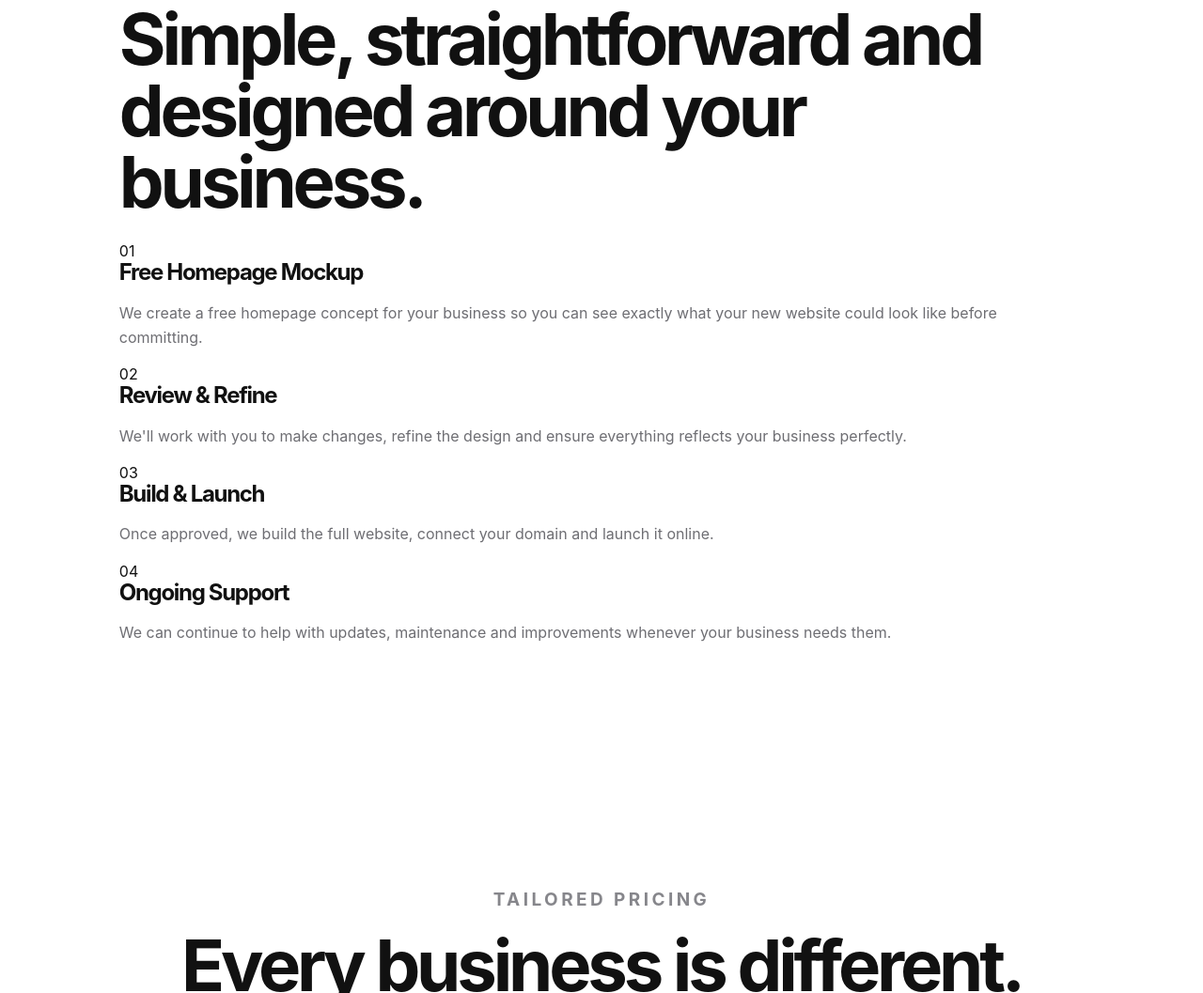
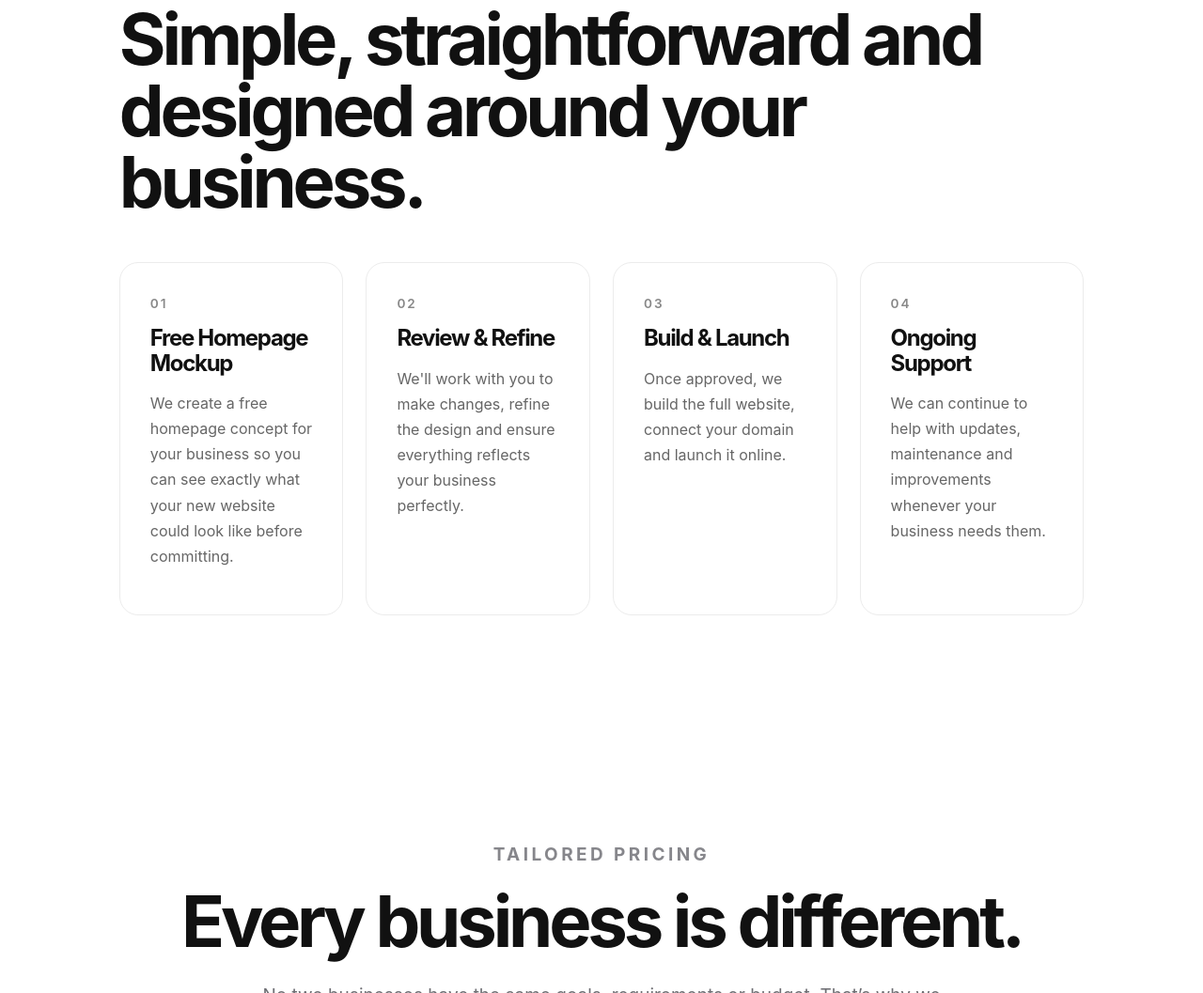
Before and after one commit to meria-studio/meria-studio, a plain HTML site: page index.html in a window 1280 px wide. Shown: the part 3499-4556 px from the top of the page at 94% size. Drawn offline with Linux system fonts and the light colour scheme.

Commit message:
Update styles.css

```diff
--- a/styles.css
+++ b/styles.css
@@ -78,3 +78,42 @@
 .mockup-inner {
   border-top: none;
 }
+
+/* Process Section */
+
+.process-grid {
+  display: grid;
+  grid-template-columns: repeat(auto-fit, minmax(220px, 1fr));
+  gap: 1.5rem;
+  margin-top: 3rem;
+}
+
+.process-card {
+  background: #ffffff;
+  border: 1px solid #ececec;
+  border-radius: 20px;
+  padding: 2rem;
+  transition: transform 0.25s ease;
+}
+
+.process-card:hover {
+  transform: translateY(-4px);
+}
+
+.process-card span {
+  display: inline-block;
+  font-size: 0.85rem;
+  font-weight: 600;
+  letter-spacing: 2px;
+  color: #888;
+  margin-bottom: 1rem;
+}
+
+.process-card h3 {
+  margin-bottom: 1rem;
+}
+
+.process-card p {
+  color: #666;
+  line-height: 1.7;
+}
```
